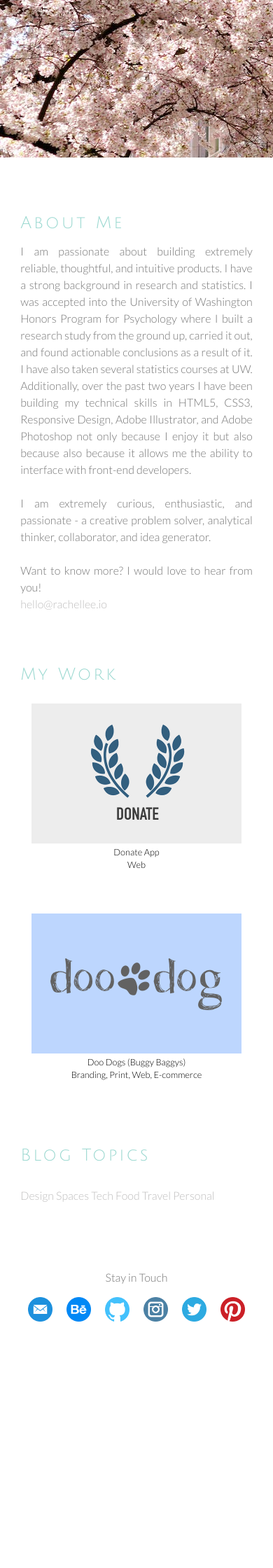
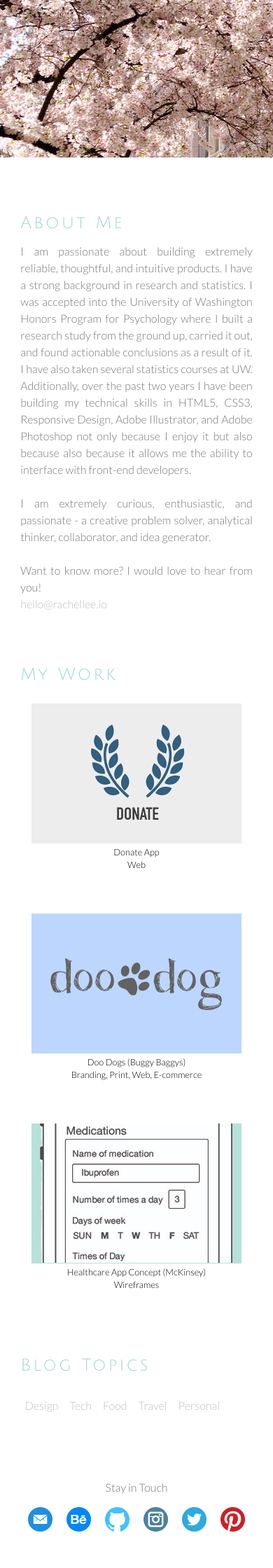
Before and after one commit to rachellee/resume, a Jekyll site: the page built from index.html, in a window 390 px wide. Shown: the part 442-2682 px from the top of the page at 70% size. Built offline with Jekyll 4.4.1, drawn with Linux system fonts in a browser that asks for light colours; nearby versions of some CDN libraries; some web fonts are replaced; before the commit the page ends 2382 px from its top, so only the background shows below that.

Commit message:
mckinsey

```diff
--- a/_layouts/default.html
+++ b/_layouts/default.html
@@ -45,7 +45,6 @@
 			<li class="has-sub"><span id="nav-link"><a href="/blog/">Blog</span></a>
 				<ul>
 					<li><a href="/tags/#design">Design</a></li>
-					<li><a href="/tags/#spaces">Spaces</a></li>
 					<li><a href="/tags/#tech">Tech</a></li>
 					<li><a href="/tags/#food">Food</a></li>
 					<li><a href="/tags/#travel">Travel</a></li>
--- a/index.html
+++ b/index.html
@@ -23,16 +23,22 @@ layout: default
 	<div class="portfolio_section">
 		<h1>My Work</h1>
 			<div class="portfolio">
-				<div class="project1">
+				<div class="project">
 					<a href="/portfolio/donateapp" target="_blank"><img src="/images/donate2x.jpg" class="projects" alt="Donate Project"></a><BR>
 					Donate App<BR>
 					Web
 				</div>
 
-				<div class="project2">
+				<div class="project">
 					<a href="/portfolio/doodogs" target="_blank"><img src="/images/doodog2x.jpg" class="projects" alt="Doo Dogs Project"></a><BR>
 					Doo Dogs (Buggy Baggys)<BR>
 					Branding, Print, Web, E-commerce
+				</div>
+
+				<div class="project_right">
+					<a href="/portfolio/mckinsey"><img src="/images/mckinsey.jpg" class="projects" alt="Healthcare App Concept"></a><BR>
+					Healthcare App Concept (McKinsey)<BR>
+					Wireframes
 				</div>
 			</div>
 	</div>
@@ -41,7 +47,6 @@ layout: default
 		<h1>Blog Topics</h1><BR>
 			<div class="blog">
 				<span id="blog-link"><a target="_blank" href="/tags/#design">Design</a></span>
-				<span id="blog-link"><a target="_blank" href="/tags/#spaces">Spaces</a></span>
 				<span id="blog-link"><a target="_blank" href="/tags/#tech">Tech</a></span>
 				<span id="blog-link"><a target="_blank" href="/tags/#food">Food</a></span>
 				<span id="blog-link"><a target="_blank" href="/tags/#travel">Travel</a></span>
--- a/index.scss
+++ b/index.scss
@@ -452,12 +452,17 @@ div.mc-field-group label {
 	PORTFOLIO
    =========================================================================================== */
 
+.portfolio_page {
+	margin: 0;
+	padding: 0;
+}
+
 .portfolio_container {
 	font-family: $text-font-stack;
 	font-weight: 300;
 	line-height: 1.2rem;
 	margin: 5rem auto;
-	max-width: 900px;
+	max-width: 947px;
 	width: 100%;
 	a {
 		text-transform: none;
@@ -467,11 +472,21 @@ div.mc-field-group label {
 	}
 }
 
-.project1,
-.project2 {
+.project {
 	height: 300px;
 	padding-right: 20px;
 	margin: 0 auto;
+	vertical-align: top;
+	display:inline-block;
+	*display:inline;
+	zoom:1;
+	text-align: center;
+	font-size: 0.8rem;
+}
+
+.project_right {
+	height: 300px;
+	padding-right: 0px;
 	vertical-align: top;
 	display:inline-block;
 	*display:inline;
@@ -557,7 +572,7 @@ footer {
 	}
 
 	#blog-link {
-		margin: 0 0.4rem;
+		margin: 0 1rem;
 	}
 
 	#footer-link {
@@ -597,7 +612,7 @@ footer {
 	}
 
 	/* portfolio */
-	.portfolio_container, .project1, .project2  {
+	.portfolio_container, .project, .project_right  {
 		width: 100%;
 	}
 
@@ -633,7 +648,7 @@ footer {
 	}
 
 	#blog-link {
-		margin: 0 0.4rem;
+		margin: 0 2rem;
 	}
 
 	#footer-link {
@@ -673,7 +688,7 @@ footer {
 	}
 
 	/* portfolio */
-	.portfolio_container, .project1, .project2  {
+	.portfolio_container, .project, .project_right {
 		width: 100%;
 	}
 
@@ -709,7 +724,7 @@ footer {
 	}
 
 	#blog-link {
-		margin: 0 0rem;
+		margin: 0 0.4rem;
 	}
 
 	#footer-link {
@@ -743,7 +758,7 @@ footer {
 		margin: 5rem auto;
 	}
 
-	.project1, .project2 {
+	.project, .project_right {
 		width: 100%;
 	}
 }
@@ -798,7 +813,7 @@ footer {
 		margin: 3rem auto;
 	}
 
-	.project1, .project2 {
+	.project, .project_right {
 		padding: none;
 		width: 100%;
 	}
@@ -842,7 +857,7 @@ footer {
 		width: 100%
 	}
 
-	.project1, .project2 {
+	.project, .project_right {
 		width: 100%;
 	}
 }
```
Also changed, not shown: portfolio/index.html (+9 -3 lines), portfolio/mckinsey/index.html (added, +51 -0 lines), images/mckinsey.jpg (added), 2 other files.
